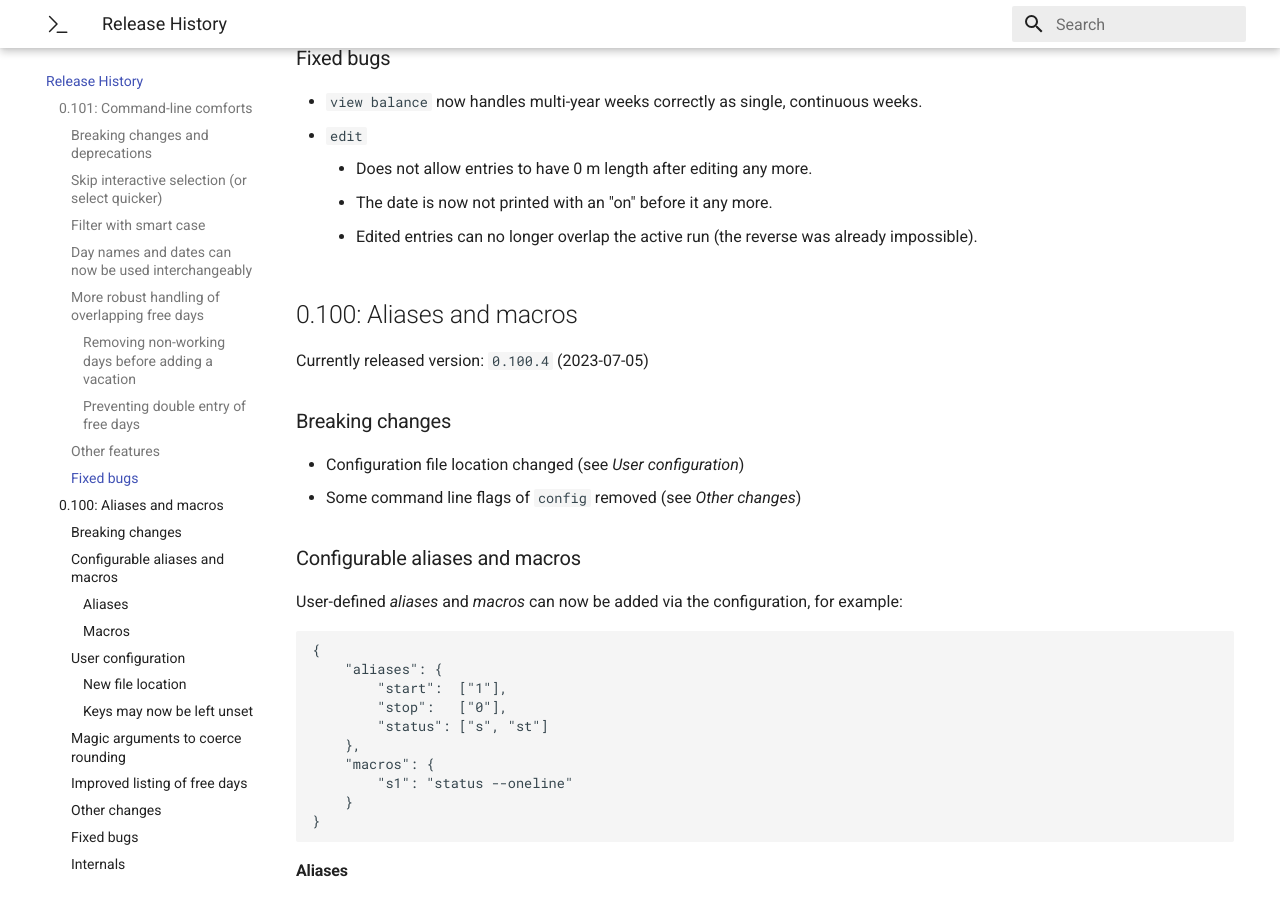
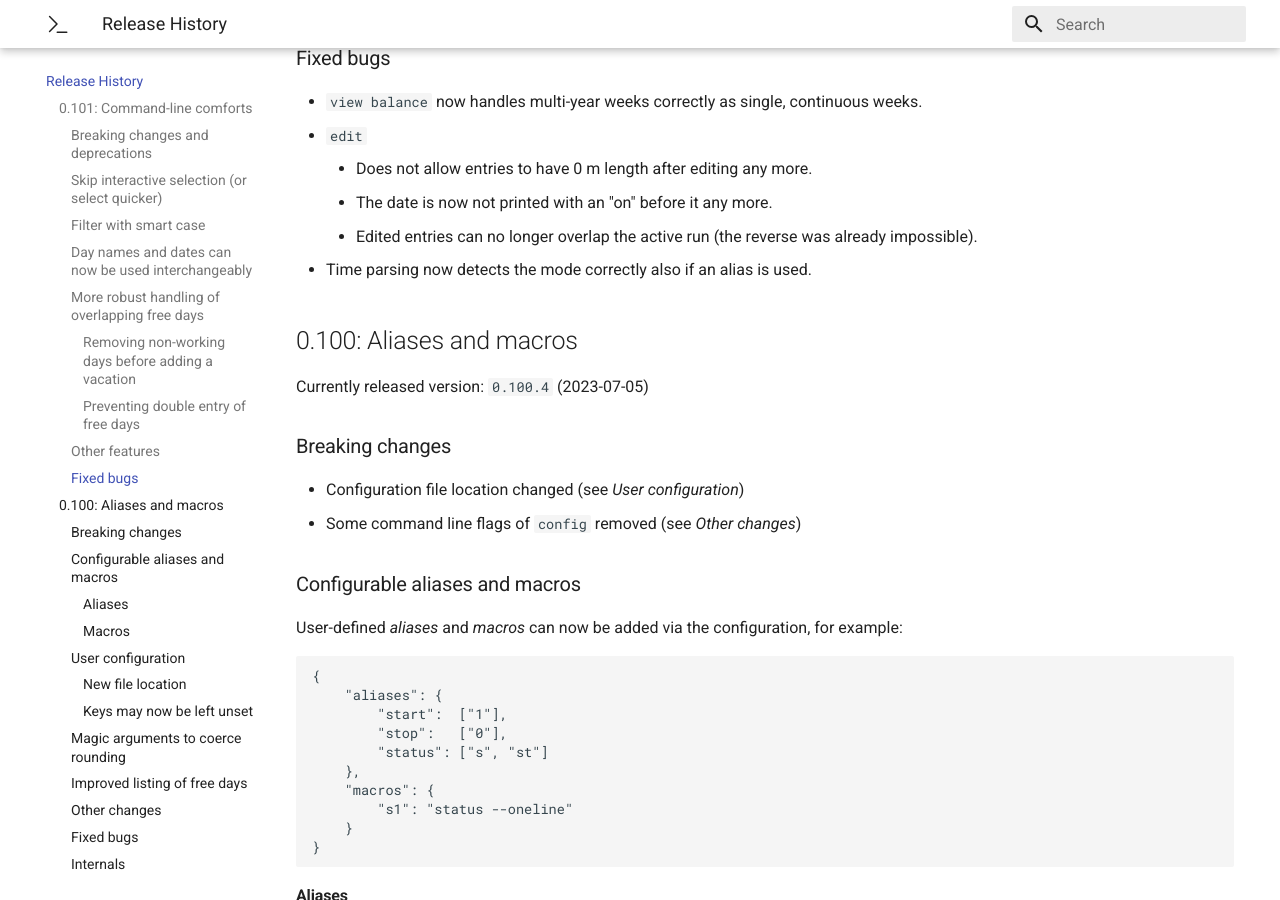
Before and after one commit to vauhochzett/work-docs, an MkDocs documentation site: the page built from docs/releases.md, in a window 1280 px wide and 900 px high, scrolled down 3330 px. Built offline with MkDocs 1.6.1 and Material for MkDocs 9.7.7, drawn with Linux system fonts in a browser that asks for light colours; some of the changed lines change nothing that is shown; some of the changed text lies outside the part shown.

Commit message:
Releases: v0.101.1

```diff
--- a/docs/releases.md
+++ b/docs/releases.md
@@ -2,7 +2,7 @@
 
 ## 0.101: Command-line comforts
 
-Currently released version: `0.101.0` (2023-07-20)
+Currently released version: `0.101.1` (2023-07-21)
 
 ### Breaking changes and deprecations
 
@@ -144,6 +144,7 @@ The three free day categories "vacation", "holidays", and "reduced hour days" ar
 	+ Does not allow entries to have 0 m length after editing any more.
 	+ The date is now not printed with an "on" before it any more.
 	+ Edited entries can no longer overlap the active run (the reverse was already impossible).
+- Time parsing now detects the mode correctly also if an alias is used.
 
 
 ## 0.100: Aliases and macros
```
